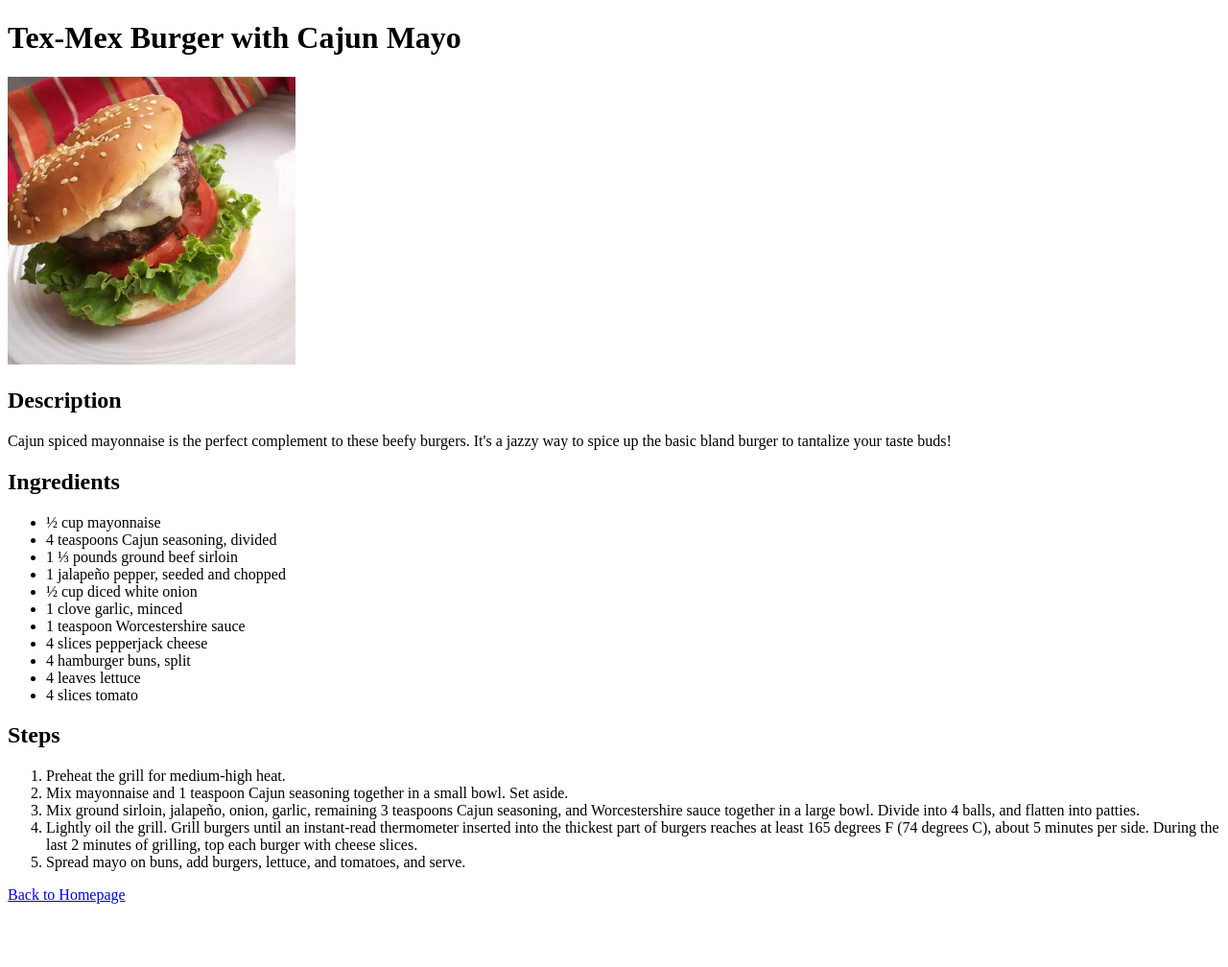
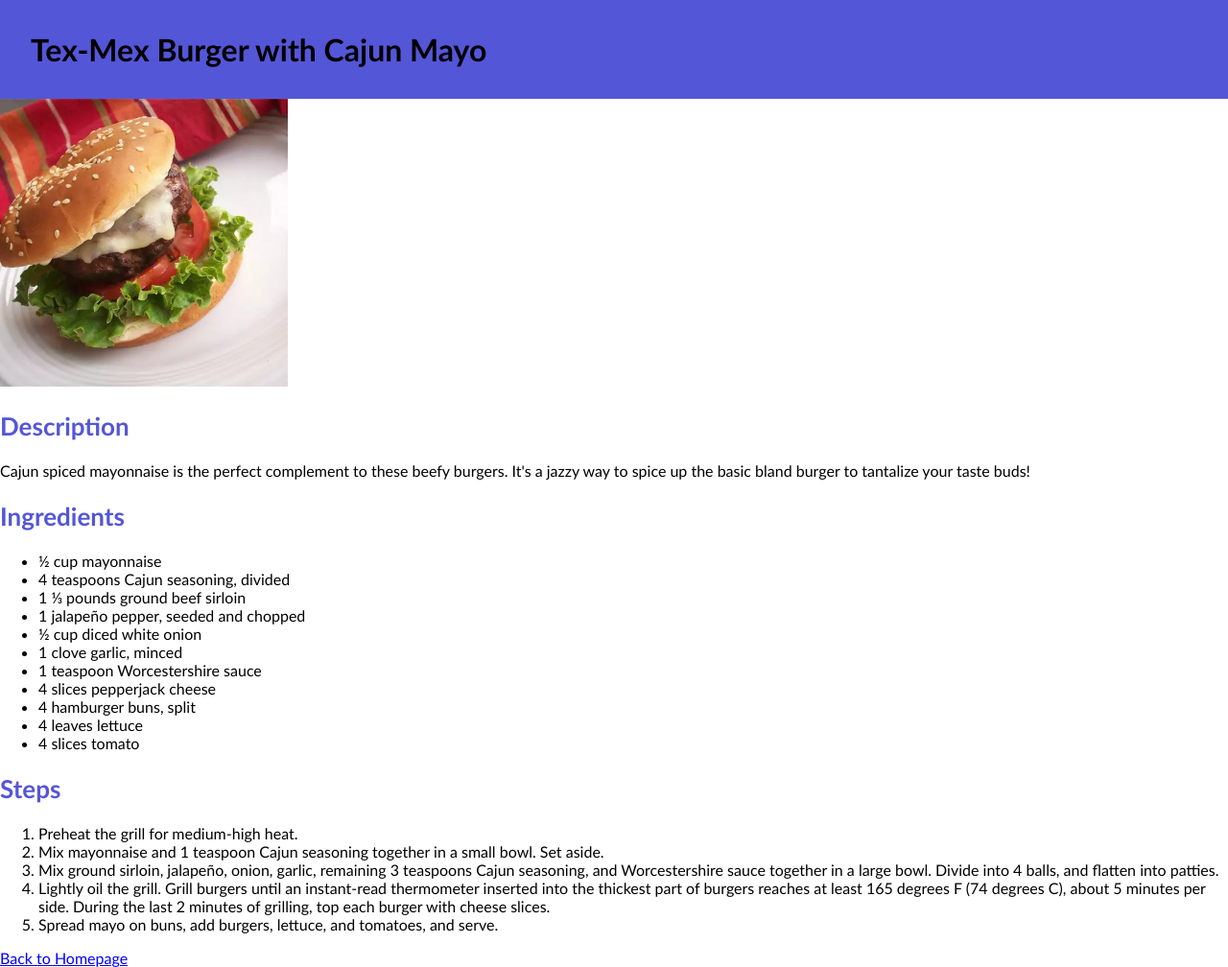
Before and after one commit to CheloAst/odin-recipes, a plain HTML site: page recipes/burger.html in a window 1280 px wide. Shown: the whole page at 96% size. Before the commit the page ends 950 px from the top, so only its background shows below. Drawn offline with Linux system fonts and the light colour scheme.

Commit message:
Add CSS to the webpage

```diff
--- a/recipes/burger.html
+++ b/recipes/burger.html
@@ -4,6 +4,7 @@
         <meta charset="UTF-8">
         <meta name="viewport" content="width=device-width, initial-scale=1.0">
         <title>Tex-Mex Burger</title>
+        <link rel="stylesheet" href="../styles.css">
     </head>
     <body>
         <h1>Tex-Mex Burger with Cajun Mayo</h1>
--- /dev/null
+++ b/styles.css
@@ -0,0 +1,26 @@
+body {
+    background-color: #ffffff;
+    margin: 0;
+    font-family: 'Gill Sans', 'Gill Sans MT', Calibri, 'Trebuchet MS', sans-serif;
+}
+h1 {
+    background-color: #5456d8;
+    margin: 0;
+    padding: 2rem 2rem;
+}
+h2 {
+    color: #5456d8;
+    font-size: 26px;
+}
+a:link {
+    color: blue;
+}
+a:visited {
+    color: purple;
+}
+a:hover {
+    color: grey;
+}
+a:active {
+    color: green;
+}
```
Also changed, not shown: index.html (+1 -0 lines), recipes/lasagna.html (+1 -0 lines), recipes/pizza.html (+1 -0 lines).
